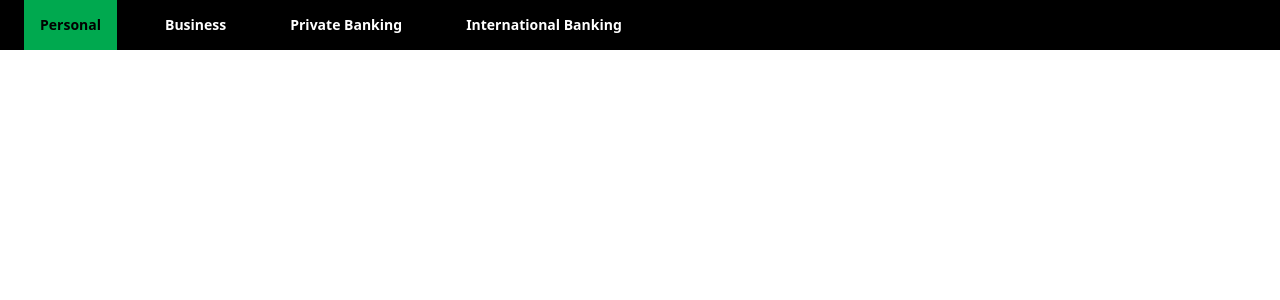
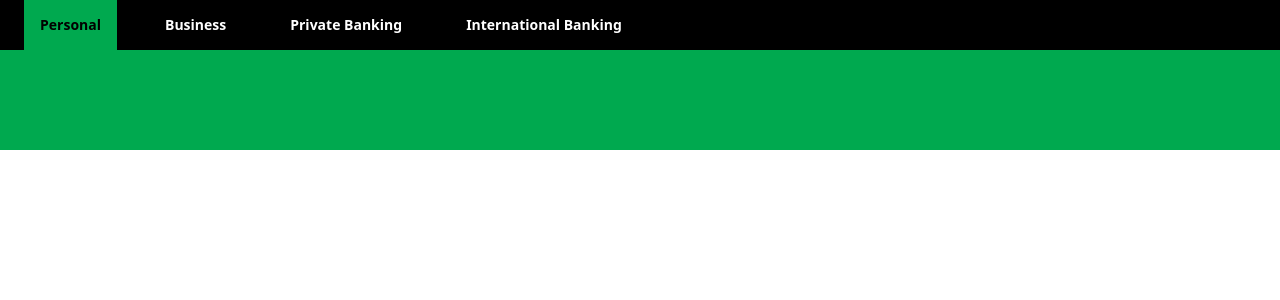
Before and after one commit to AlexW03x/Forage-Lloyds-Technological-Engineering, a React (Create React App) app in the folder mortgage-calculator/: page / in a window 1280 px wide. Shown: the top 300 px of the page. Built offline with nearby package versions, Linux system fonts and the light colour scheme; the HTML template or start-up script is replaced by a standard one.

Commit message:
Setting up second nav

```diff
--- /dev/null
+++ b/mortgage-calculator/public/index.js
@@ -0,0 +1,5 @@
+import Logo from './Logo.png';
+
+export {
+    Logo,
+}
--- a/mortgage-calculator/src/App.jsx
+++ b/mortgage-calculator/src/App.jsx
@@ -1,11 +1,12 @@
 import React from 'react';
 import {useState, useEffect} from 'react';
-import { NavigationContext } from './components';
+import { Navigation, NavigationContext } from './components';
 
 export default function App(){
     return(
         <>
             <NavigationContext />
+            <Navigation/>
         </>
     )
 }
--- a/mortgage-calculator/src/components/index.js
+++ b/mortgage-calculator/src/components/index.js
@@ -1,5 +1,7 @@
 import NavigationContext from "./navigationContext";
+import Navigation from "./navigation";
 
 export {
     NavigationContext,
+    Navigation,
 }
--- /dev/null
+++ b/mortgage-calculator/src/components/navigation.jsx
@@ -0,0 +1,11 @@
+import { useState } from "react"
+
+export default function Navigation(){
+    return(
+        <>
+            <nav class="w-full min-h-[100px] bg-[var(--lloyds-green)]">
+
+            </nav>
+        </>
+    )
+}
```
